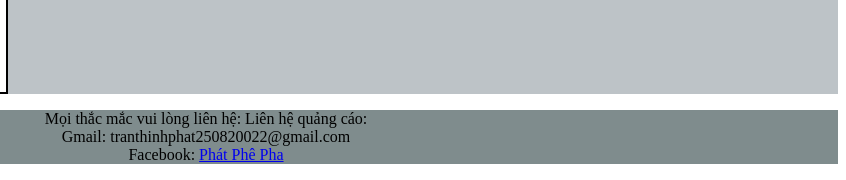
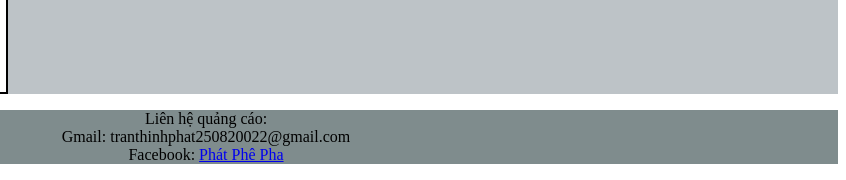
Before and after one commit to Phat25082002/Phat25082002.github.io, a plain HTML site: page phatphepha.html in a window 1280 px wide. Shown: the part 6437-6617 px from the top of the page, 434-1280 px from the left. Drawn offline with Linux system fonts and the light colour scheme.

Commit message:
Update phatphepha.html

```diff
--- a/phatphepha.html
+++ b/phatphepha.html
@@ -207,7 +207,6 @@
       </section>
     <footer>
       <p id ="banquyen">
-          Mọi thắc mắc vui lòng liên hệ:
           Liên hệ quảng cáo:<br/>
           Gmail: tranthinhphat250820022@gmail.com<br/>
           Facebook: <a href="https://www.facebook.com/profile.php?id=100040147838900"target=_"blank">Phát Phê Pha</a>
```
